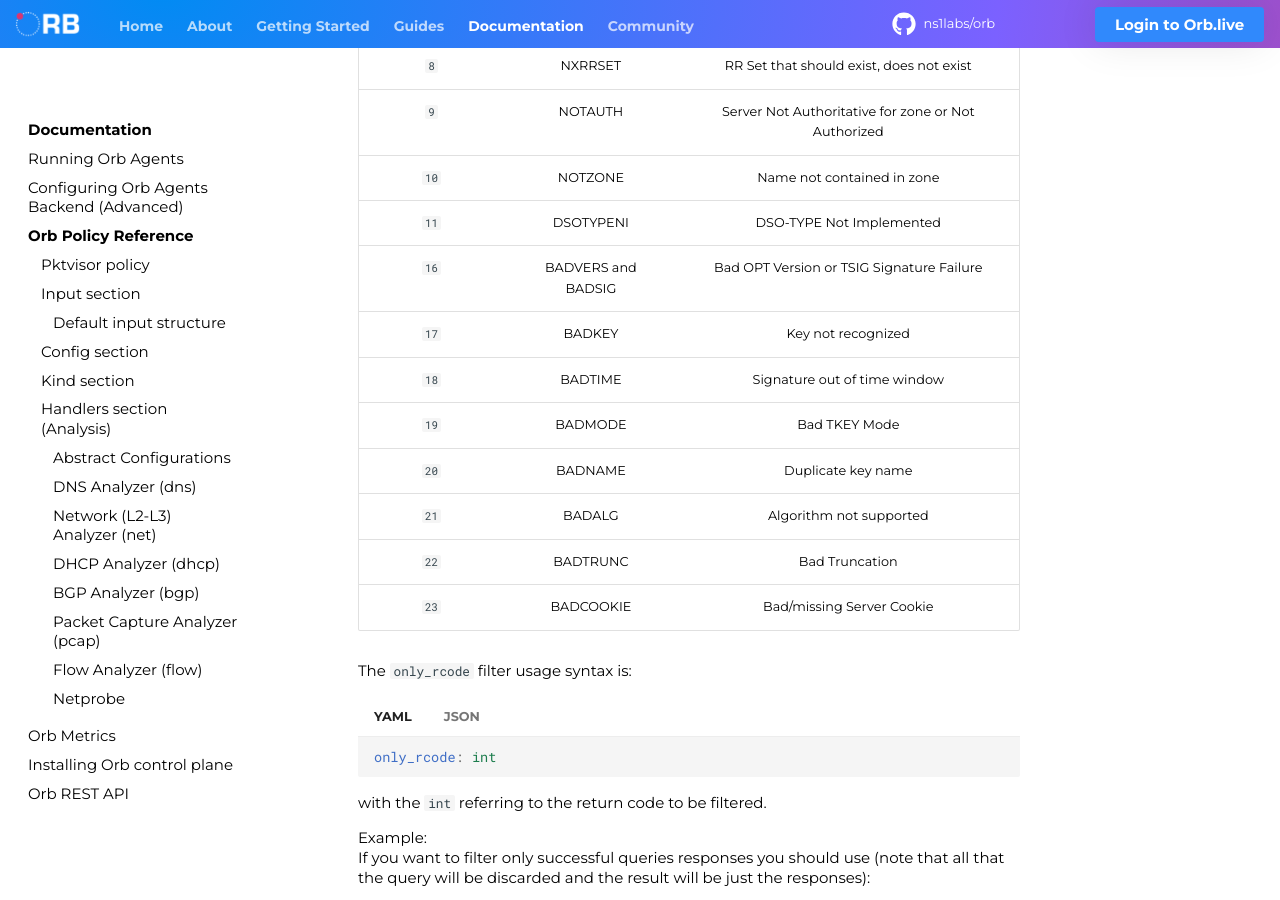
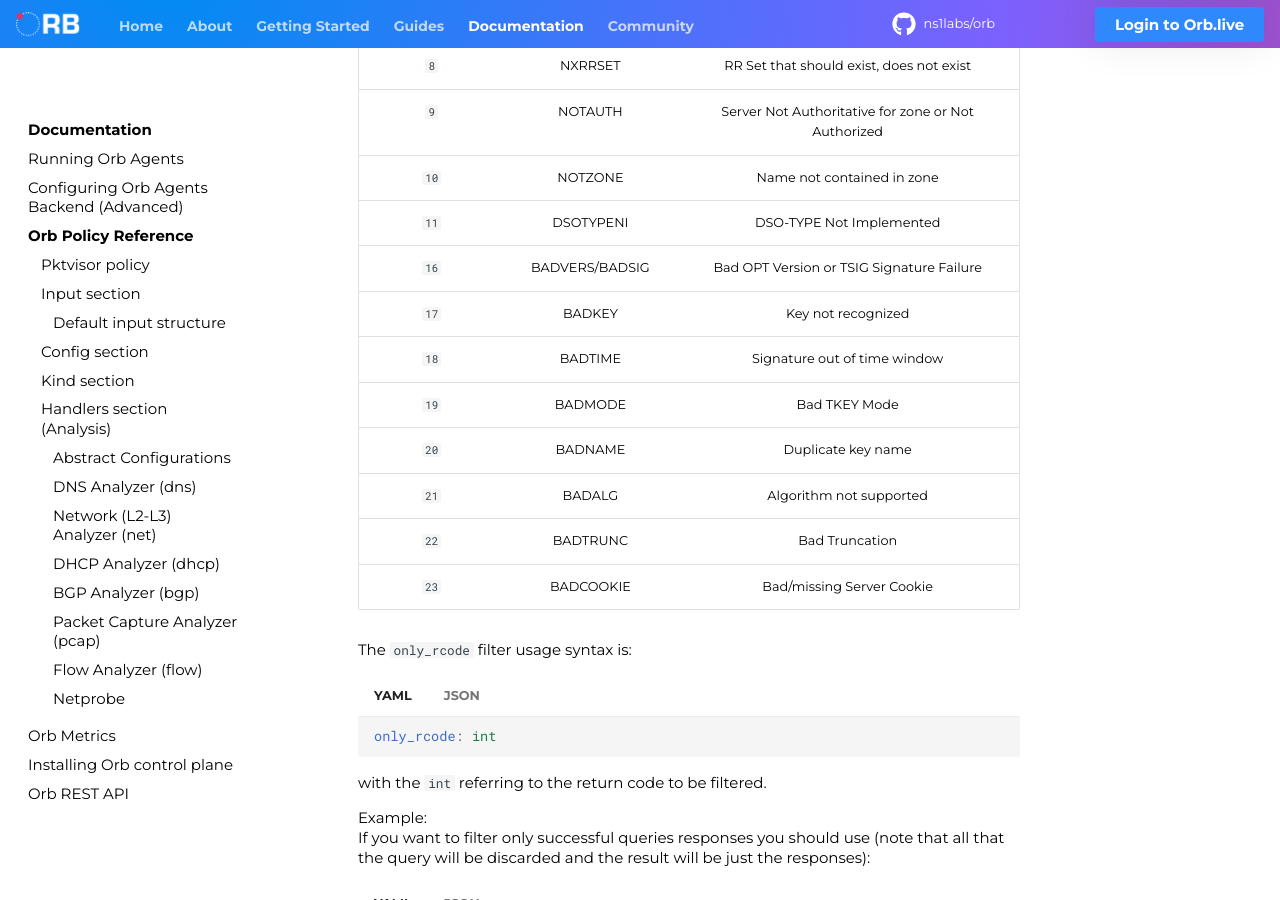
Before and after one commit to orb-community/orb-website, an MkDocs documentation site: the page built from docs/documentation/advanced_policies.md, in a window 1280 px wide and 900 px high, scrolled down 10645 px. Built offline with MkDocs 1.6.1 and Material for MkDocs 9.7.7, drawn with Linux system fonts in a browser that asks for light colours.

Commit message:
updating dns rcodes

```diff
--- a/docs/documentation/advanced_policies.md
+++ b/docs/documentation/advanced_policies.md
@@ -558,7 +558,7 @@ There are several possible return codes for a DNS server response, which you can
 |       `9`       |      NOTAUTH       | Server Not Authoritative for zone or Not Authorized |
 |      `10`       |      NOTZONE       |             Name not contained in zone              |
 |      `11`       |     DSOTYPENI      |              DSO-TYPE Not Implemented               |
-|      `16`       | BADVERS and BADSIG |      Bad OPT Version or TSIG Signature Failure      |
+|      `16`       |   BADVERS/BADSIG   |      Bad OPT Version or TSIG Signature Failure      |
 |      `17`       |       BADKEY       |                 Key not recognized                  |
 |      `18`       |      BADTIME       |            Signature out of time window             |
 |      `19`       |      BADMODE       |                    Bad TKEY Mode                    |
```
